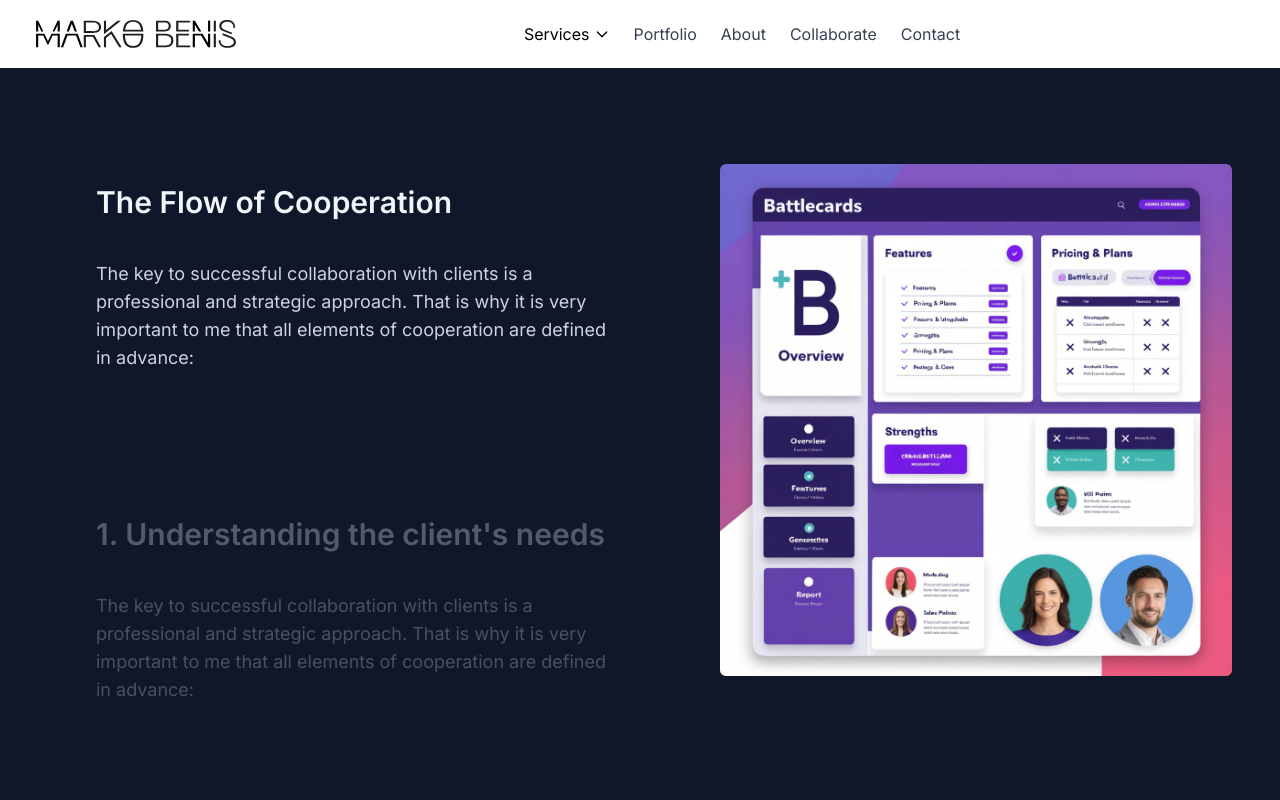
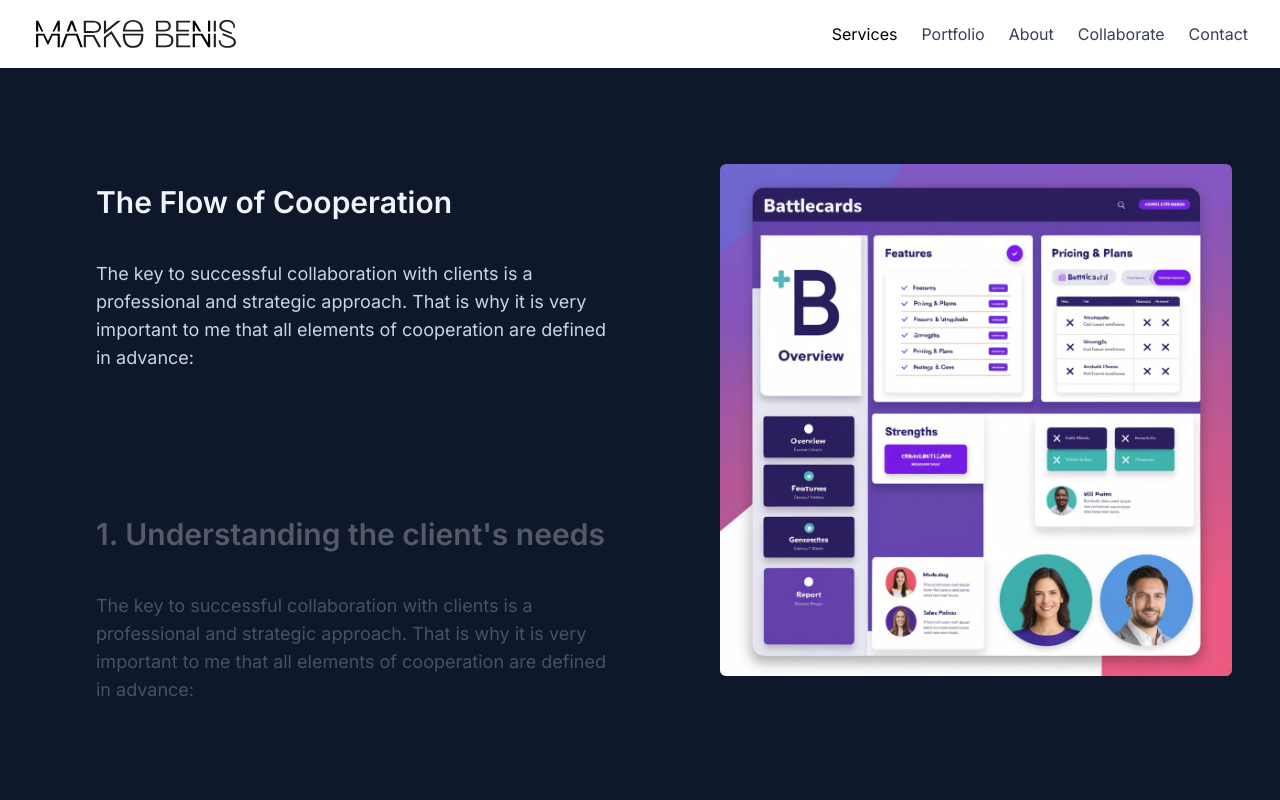
Before and after one commit to mariames/marko-benes-2, a Next.js app: page /collaborate in a window 1280 px wide. Shown: the top 800 px of the page. Built offline with nearby package versions, Linux system fonts and the light colour scheme.

Commit message:
Navbar - fixed

```diff
--- a/components/NavbarWithServices.tsx
+++ b/components/NavbarWithServices.tsx
@@ -30,7 +30,7 @@ export default function NavbarWithServices() {
 
     return (
         <nav className="w-full bg-white shadow z-50">
-            <div className="justify-between px-4 mx-auto lg:max-w-7xl md:items-center md:flex md:px-8">
+            <div className="justify-between px-2 mx-auto md:items-center md:flex md:px-8">
                 <div>
                     <div className="flex items-center justify-between py-3 md:py-5 md:block">
                         <Link href="/"  className="flex flex-row">
@@ -86,29 +86,13 @@ export default function NavbarWithServices() {
                     }`}
                 >
                     {/** className="items-center justify-center space-y-8 md:flex md:space-x-6 md:space-y-0" */}
-                    <ul className="items-center justify-center space-y-4 md:flex md:space-x-6 md:space-y-0">
+                    <ul className="items-end justify-end space-y-4 md:flex md:space-x-6 md:space-y-0">
                         <li className="relative" ref={dropdownRef}>
                             <button
                                 onClick={() => setBlogOpen(!blogOpen)}
                                 className="flex items-center text-black"
                             >
                                 Services
-                                <svg
-                                    className={`ml-1 w-4 h-4 transform ${
-                                        blogOpen ? "rotate-180" : "rotate-0"
-                                    }`}
-                                    xmlns="http://www.w3.org/2000/svg"
-                                    fill="none"
-                                    viewBox="0 0 24 24"
-                                    stroke="currentColor"
-                                >
-                                    <path
-                                        strokeLinecap="round"
-                                        strokeLinejoin="round"
-                                        strokeWidth={2}
-                                        d="M19 9l-7 7-7-7"
-                                    />
-                                </svg>
                             </button>
                             <div
                                 className={`overflow-hidden transition-all duration-300 ease-in-out ${
```
